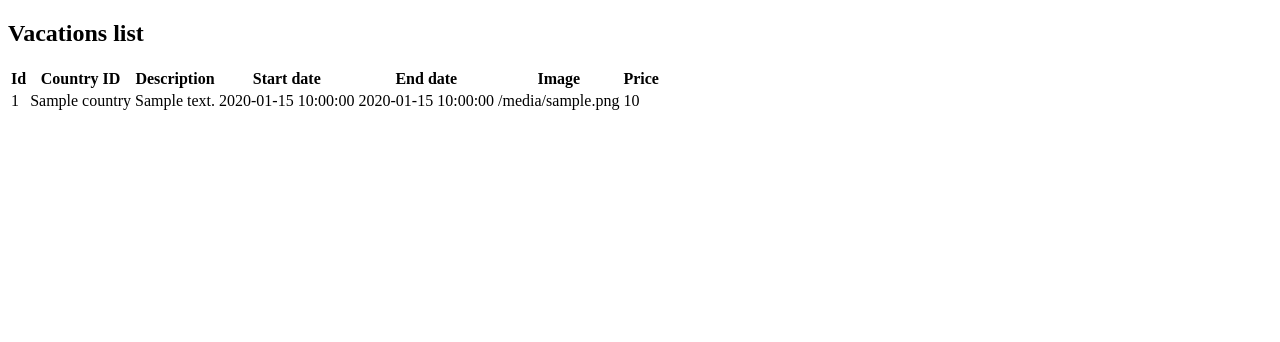
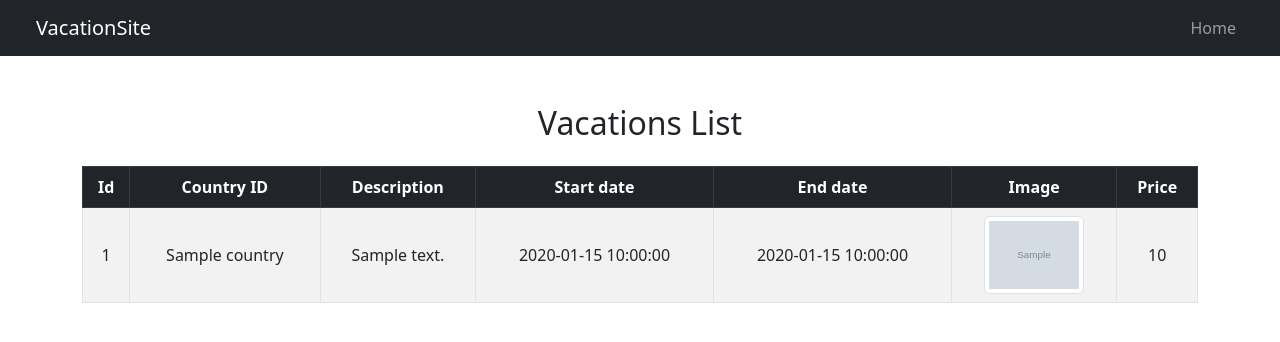
Before and after one commit to melmanigor/project, a Flask app: template ui/templates/vacation.html in a window 1280 px wide. Shown: the top 342 px of the page. Run offline with Flask 3, Linux system fonts and the light colour scheme; the template is opened without the code that fills it: most values are stand-ins (such as "Sample title", 1, 10 or a date in 2020); grey boxes marked "Sample" are stand-in pictures.

Commit message:
images and begining of home route

```diff
--- a/api/app.py
+++ b/api/app.py
@@ -12,7 +12,10 @@
 from src.dal.db_config import host,dbname,user,password
 from src.dal.data_base import Vacation_db_connect
 
-app=Flask(__name__,template_folder='../ui/templates')
+app=Flask(__name__,template_folder='../ui/templates',static_folder='../ui/static')
+@app.route("/",methods=['GET','POST'])
+def index():
+    return render_template("home.html")
 @app.route("/vacations")
 def show_vacation():
     db = Vacation_db_connect(host=host, dbname=dbname, user=user, password=password)
@@ -31,3 +34,13 @@
             'image': row[5],
             'price': row[6]
         })
+    return render_template("vacation.html",vacations=vacations)
+
+
+def open_browser():
+    webbrowser.open_new("http://127.0.0.1:5000")
+
+
+if __name__ == '__main__':
+    Timer(1, open_browser).start()
+    app.run(debug=True, use_reloader=False)
--- a/ui/templates/vacation.html
+++ b/ui/templates/vacation.html
@@ -5,12 +5,28 @@
     <meta charset="UTF-8">
     <meta name="viewport" content="width=device-width, initial-scale=1.0">
     <title>Vacation</title>
+    <link href="https://cdn.jsdelivr.net/npm/bootstrap@5.3.0/dist/css/bootstrap.min.css" rel="stylesheet">
+
 </head>
 
 <body>
-    <h2>Vacations list</h2>
-    <table>
-        <thead>
+    <nav class="navbar navbar-expand-lg navbar-dark bg-dark px-4">
+        <div class="container-fluid">
+            <a class="navbar-brand" href="#">VacationSite</a>
+            <div class="collapse navbar-collapse justify-content-end">
+                <ul class="navbar-nav">
+                    <li class="nav-item">
+                        <a class="nav-link" href="{{ url_for('index') }}">Home</a>
+                    </li>
+                </ul>
+            </div>
+        </div>
+    </nav>
+
+<div class="container mt-5">
+    <h2 class="text-center mb-4">Vacations List</h2>
+    <table class="table table-striped table-bordered text-center align-middle">
+        <thead class="table-dark">
         <tr>
             <th> Id </th>
             <th> Country ID</th>
@@ -29,12 +45,14 @@
             <td>{{v.description}}</td>
             <td>{{v.start_date}}</td>
             <td>{{v.end_date}}</td>
-            <td> {{v.image}}</td>
+            <td> <img src="{{ url_for('static', filename='images/' + v.image) }}" alt="Vacation image" class="img-thumbnail" style="width: 100px;">
+            </td>
             <td> {{v.price}}</td>
         </tr>
         {% endfor %}
     </tbody>
     </table>
+
 </body>
 
 </html>
```
Also changed, not shown: ui/templates/home.html (added, +13 -0 lines), ui/static/images/amazon.jpg (added), ui/static/images/aust_beach.jpg (added), ui/static/images/california.jpg (added), ui/static/images/canada_rockies.jpg (added), ui/static/images/forest.jpg (added), ui/static/images/france_rural.jpg (added), ui/static/images/greece.jpg (added), ui/static/images/honey_moon.jpg (added), ui/static/images/madrid.jpg (added), ui/static/images/pizza.jpg (added), ui/static/images/samurai.jpg (added), ui/static/images/tuscany_wine.jpg (added).
